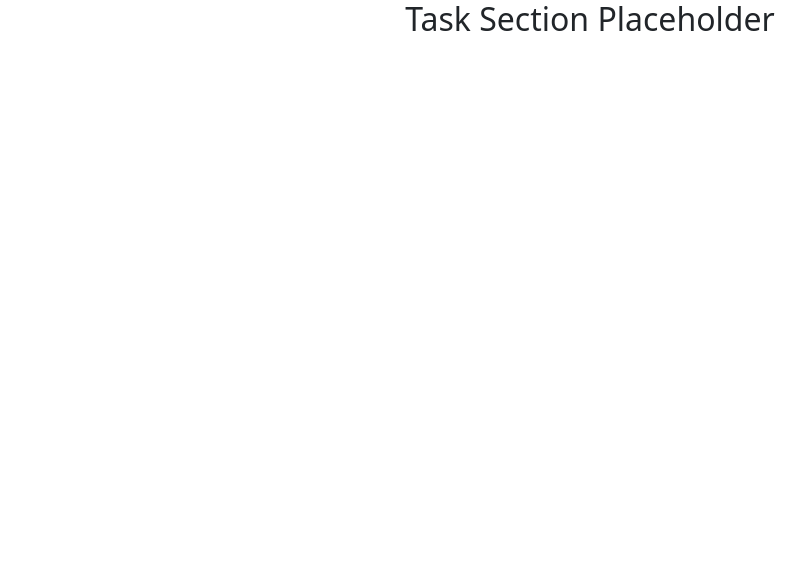
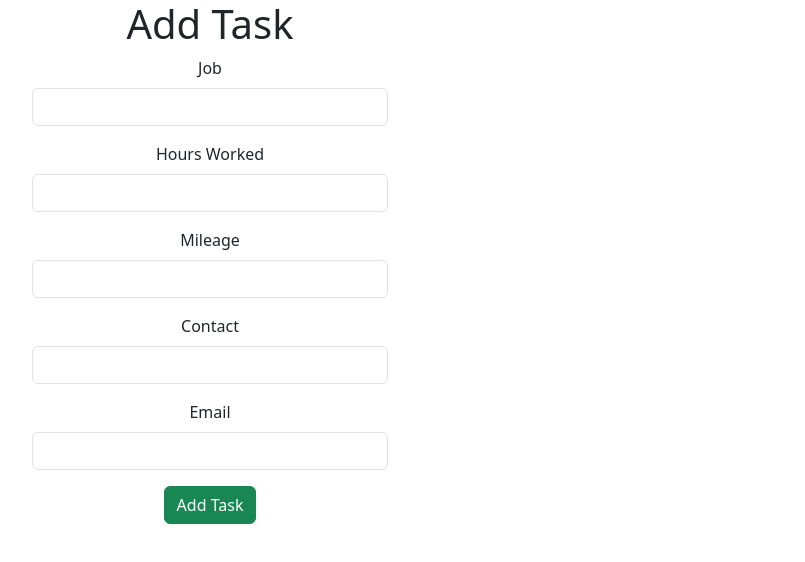
Before and after one commit to VWilcox143/Capstone-Frontend, a React (Create React App) app: page /tasks in a window 1280 px wide. Shown: the top 562 px of the page, without its empty margins (50-855 px from the left). Built offline with nearby package versions, Linux system fonts and the light colour scheme; no server answers.

Commit message:
taskcreate.

```diff
--- a/src/App.jsx
+++ b/src/App.jsx
@@ -2,6 +2,8 @@ import { Route, Routes } from 'react-router-dom';
 import './App.css';
 import Auth from './components/auth/Auth';
 import { useState, useEffect  } from 'react';
+import TaskIndex from './components/tasks/TaskIndex'
+
 
 function App() {
 
@@ -23,17 +25,16 @@ function App() {
 
   return (
     <div className="App">
-       <Routes>
+      <Routes>
         <Route
           path='/'
           element={<Auth updateToken={updateToken}/>}
         />
         <Route
           path='/tasks'
-          element={<h2>Task Section Placeholder</h2>}
+          element={<TaskIndex token={sessionToken}/>}
         />
       </Routes>
-
     </div>
   );
 }
--- a/src/components/auth/login/Login.jsx
+++ b/src/components/auth/login/Login.jsx
@@ -31,12 +31,10 @@ function Login({updateToken}) {
             });
 
             const data = await response.json();
-            console.log(data);
+            console.log(data.results);
 
-            updateToken(data.token)
-
-            if(data.message === 'Login Successful') {
-                updateToken(data.token)
+            if(data.results.message === 'Login Successful') {
+                updateToken(data.results.token)
                 navigate('/tasks')
             } else {
                 alert(data.message)
@@ -46,7 +44,7 @@ function Login({updateToken}) {
             console.error(err.message)
         }    }
 
-  return (
+    return (
     <>
     <h2>Log In</h2>
     <Form onSubmit={handleSubmit}>
@@ -71,7 +69,7 @@ function Login({updateToken}) {
             <Button type='submit'>Log In</Button>
     </Form>
     </>
-  )
+    )
 }
 
 export default Login
--- /dev/null
+++ b/src/components/tasks/TaskCreate.jsx
@@ -0,0 +1,104 @@
+import React, {useRef} from 'react'
+import { Button, Form, FormGroup, Input, Label } from 'reactstrap'
+import { baseURL } from '../../environment'
+
+function TaskCreate(props) {
+    // console.log(props)
+    const JobRef = useRef()
+    const hoursRef = useRef()
+    const mileageRef = useRef()
+    const contactRef = useRef()
+    const emailRef = useRef()
+
+    const handleSubmit = async (e) => {
+        e.preventDefault();
+
+        const Job = JobRef.current.value;
+        const hours = hoursRef.current.value;
+        const mileage = mileageRef.current.value;
+        const contact = contactRef.current.value;
+        const email = emailRef.current.value;
+
+        const url =`${baseURL}/tasks`;
+
+        let bodyObj = JSON.stringify({
+            Job, hours, mileage, contact, email
+        })
+        console.log(bodyObj);
+
+        let myHeaders = new Headers();
+        myHeaders.append("Content-Type", "application/json");
+        myHeaders.append('Authorization', props.token)
+
+
+        const requestOptions = {
+            headers: myHeaders,
+            body: bodyObj,
+            method: 'POST'
+        }
+
+
+        try {
+
+            const response = await fetch(url, requestOptions);
+            const data = await response.json();
+            props.fetchTasks()
+
+            if(data.message === 'task added to collection') {
+                console.log(data)
+            }else {
+                alert(data.message)
+            }
+
+        } catch (err) {
+            console.error(err.message);
+        }
+    }
+    return (
+    <>
+        <h1>Add Task</h1>
+        <Form onSubmit={handleSubmit}>
+            <FormGroup>
+                <Label>Job</Label>
+                <Input
+                    innerRef={JobRef}
+                    autoComplete='off'
+                />
+            </FormGroup>
+            <FormGroup>
+                <Label>Hours Worked</Label>
+                <Input
+                    innerRef={hoursRef}
+                    type='number'
+                    autoComplete='off'
+                />
+            </FormGroup>
+            <FormGroup>
+                <Label>Mileage</Label>
+                <Input
+                    innerRef={mileageRef}
+                    type='number'
+                    autoComplete='off'
+                />
+            </FormGroup>
+            <FormGroup>
+                <Label>Contact</Label>
+                <Input
+                    innerRef={contactRef}
+                    autoComplete='off'
+                />
+            </FormGroup>
+            <FormGroup>
+                <Label>Email</Label>
+                <Input
+                    innerRef={emailRef}
+                    autoComplete='off'
+                />
+            </FormGroup>
+                <Button color='success'>Add Task</Button>
+        </Form>
+    </>
+    )
+}
+
+export default TaskCreate
--- /dev/null
+++ b/src/components/tasks/TaskIndex.jsx
@@ -0,0 +1,58 @@
+import React, { useEffect, useState} from 'react'
+import TaskCreate from './TaskCreate'
+import { Col, Container, Row } from 'reactstrap'
+// import TasksTable from './TasksTable'
+import { baseURL } from '../../environment'
+
+function TaskIndex(props) {
+
+    const [ tasks, setTasks ] = useState([]);
+
+    const fetchTasks = async () => {
+        const url = `${baseURL}/tasks`;
+
+        const requestOptions = {
+            method: 'GET',
+            headers: new Headers({
+                "Authorization": props.token
+            })
+        }
+
+        try {
+
+            const res = await fetch(url, requestOptions);
+            const data = await res.json();
+            setTasks(data.result)
+
+        } catch (err) {
+            console.error(err.message);
+        }
+    }
+
+    useEffect(() => {
+        if(props.token) {
+            fetchTasks();
+        }
+    },[props.token])
+
+    return (
+        <>
+            <Container>
+                <Row>
+                    <Col md='4'>
+                        <TaskCreate
+                        token={props.token} fetchTask={fetchTasks} />
+                    </Col>
+                    <Col md='8'>
+                        {/* <TasksTable
+                            token={props.token}
+                            fetchTask={fetchTask}
+                            tasks={tasks}/> */}
+                    </Col>
+                </Row>
+            </Container>
+        </>
+    )
+}
+
+export default TaskIndex
```
